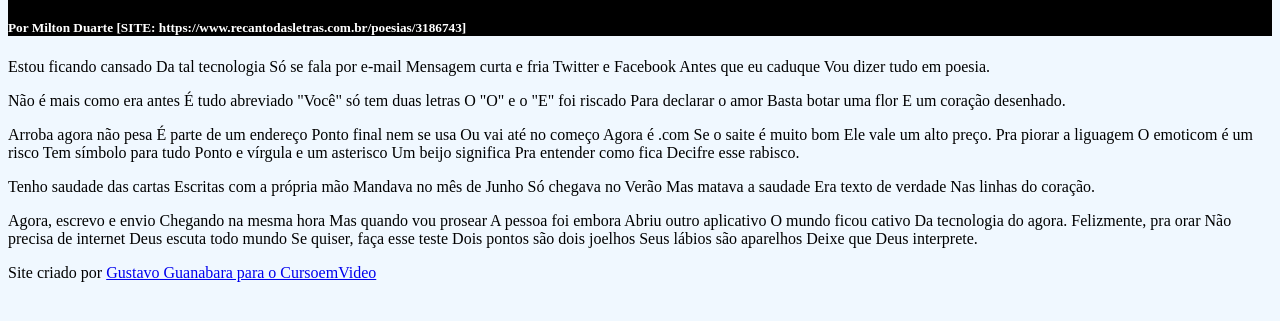
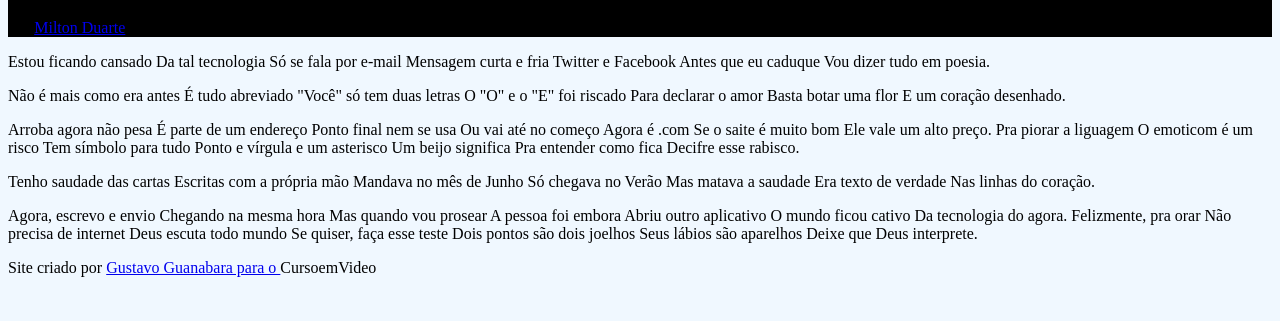
Before and after one commit to FabianaNevesPe/html-css, a plain HTML site: page desafios/desafio-cordel/pacote-d012/index.html in a window 1280 px wide. Shown: the part 61-382 px from the top of the page. Drawn offline with Linux system fonts and the light colour scheme.

Commit message:
atualizei

```diff
--- a/desafios/desafio-cordel/pacote-d012/index.html
+++ b/desafios/desafio-cordel/pacote-d012/index.html
@@ -11,9 +11,8 @@
 
             <div class="topo">
                 <h1>Cordel Moderno</h1>
-                <h5>Por Milton Duarte
-                    [SITE: https://www.recantodasletras.com.br/poesias/3186743]
-                </h5>
+                <p>Por <a href="https://www.recantodasletras.com.br/poesias/3186743">Milton Duarte</a>
+                </p>
             </div>
     </header>
             <p>Estou ficando cansado
@@ -79,7 +78,7 @@
 
 
     <footer>
-        <p>Site criado por <a href="https://gustavoguanabara.github.io" target="_blank">Gustavo Guanabara para o CursoemVideo</a></p>
+        <p>Site criado por <a href="https://gustavoguanabara.github.io" target="_blank">Gustavo Guanabara para o <a href="https://cursoemVideo.com"_blank></a>CursoemVideo</a></p>
     </footer>
 
 
```
